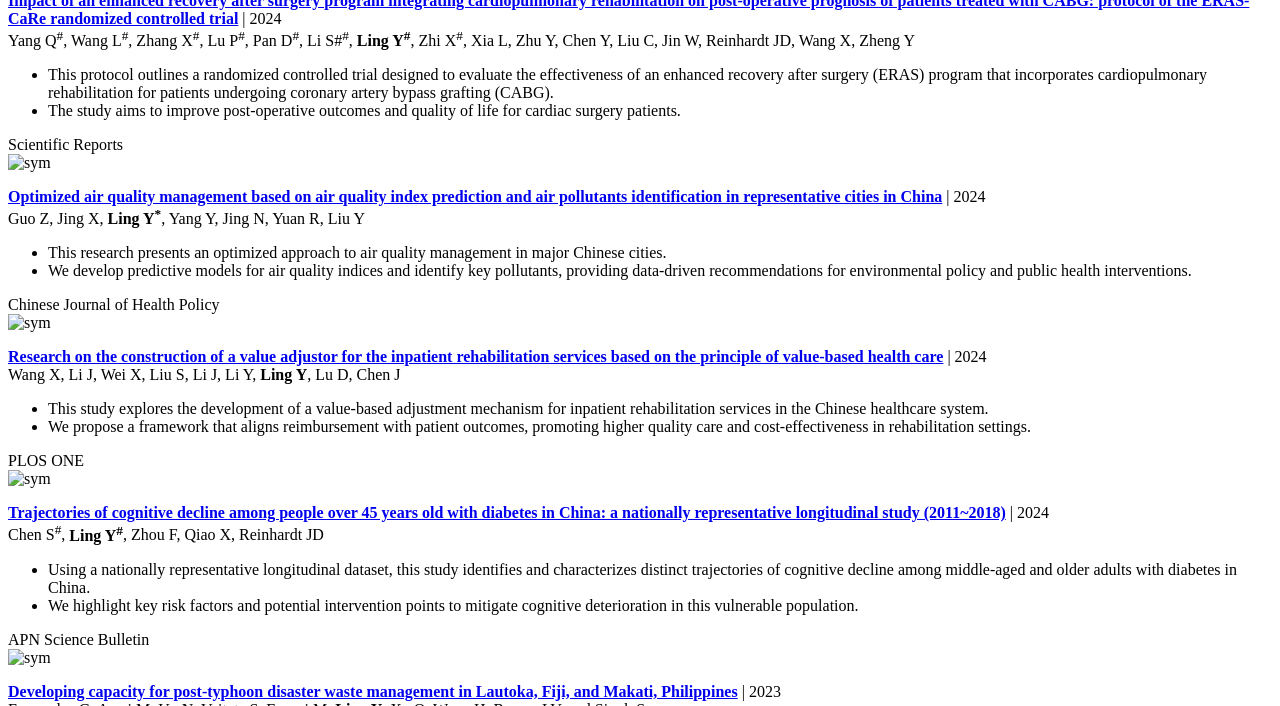
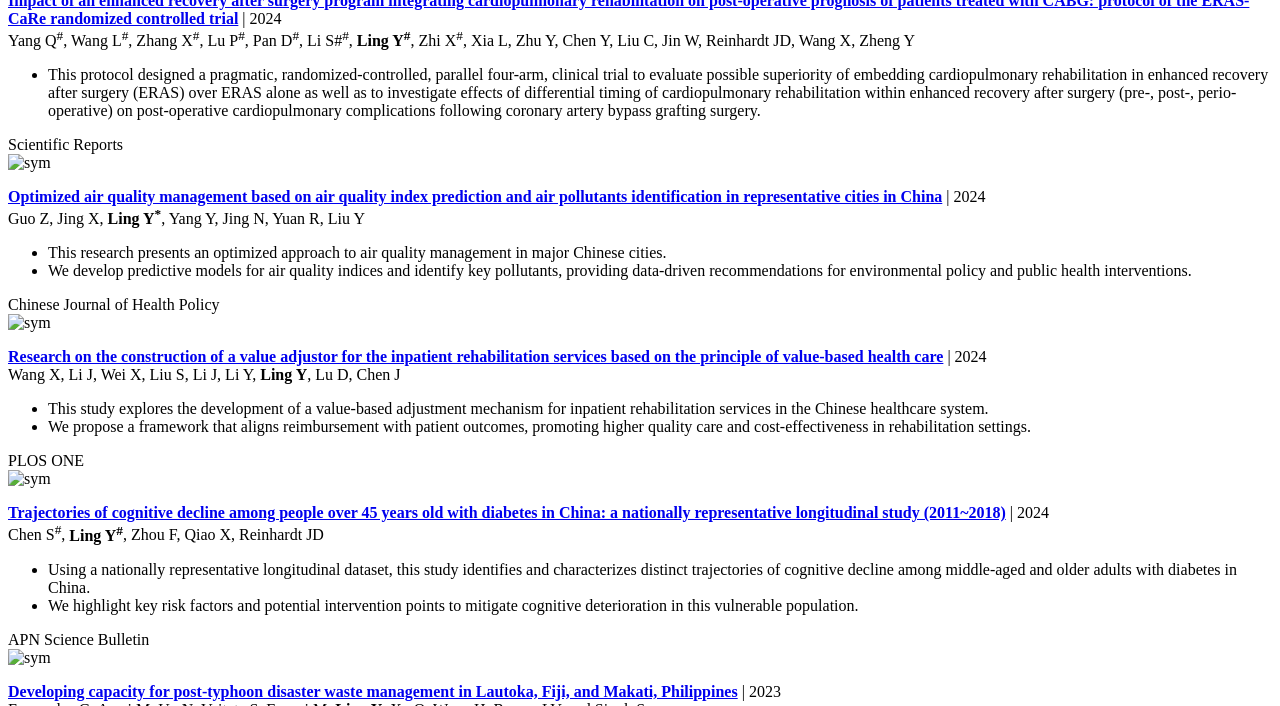
Before and after one commit to yuewei-ling/yuewei-ling.github.io, a Jekyll site: the page built from _pages/includes/pub.md, in a window 1280 px wide and 900 px high, scrolled down 3418 px, cut to the strip 194-900 px from the top of the window. Built offline with Jekyll 4.4.1, drawn with Linux system fonts in a browser that asks for light colours; our own code applies the rules of GitHub Pages for plain Markdown files.

Commit message:
Update pub.md

```diff
--- a/_pages/includes/pub.md
+++ b/_pages/includes/pub.md
@@ -25,8 +25,7 @@ Nie J, Huang T, Sun Y, Peng Z, Yang H, Zheng D, Guo F, Xu M, **Ling Y**, Zhao W,
 
 [**Impact of an enhanced recovery after surgery program integrating cardiopulmonary rehabilitation on post-operative prognosis of patients treated with CABG: protocol of the ERAS-CaRe randomized controlled trial**](https://doi.org/10.1186/s12890-024-03286-1) | 2024<br/>
 Yang Q<sup>#</sup>, Wang L<sup>#</sup>, Zhang X<sup>#</sup>, Lu P<sup>#</sup>, Pan D<sup>#</sup>, Li S#<sup>#</sup>, **Ling Y<sup>#</sup>**, Zhi X<sup>#</sup>, Xia L, Zhu Y, Chen Y, Liu C, Jin W, Reinhardt JD, Wang X, Zheng Y
-- This protocol outlines a randomized controlled trial designed to evaluate the effectiveness of an enhanced recovery after surgery (ERAS) program that incorporates cardiopulmonary rehabilitation for patients undergoing coronary artery bypass grafting (CABG).
-- The study aims to improve post-operative outcomes and quality of life for cardiac surgery patients.
+- This protocol designed a pragmatic, randomized-controlled, parallel four-arm, clinical trial to evaluate possible superiority of embedding cardiopulmonary rehabilitation in enhanced recovery after surgery (ERAS) over ERAS alone as well as to investigate effects of differential timing of cardiopulmonary rehabilitation within enhanced recovery after surgery (pre-, post-, perio-operative) on post-operative cardiopulmonary complications following coronary artery bypass grafting surgery.
 </div>
 </div>
 
```
